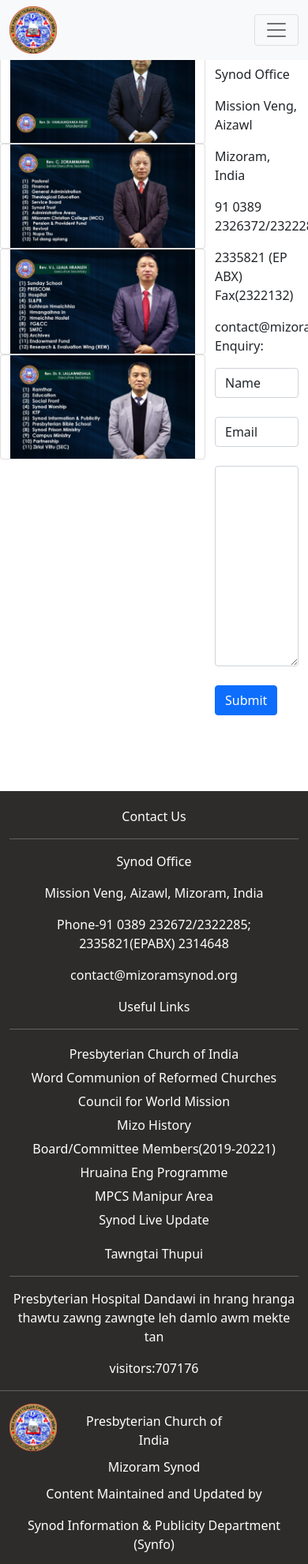
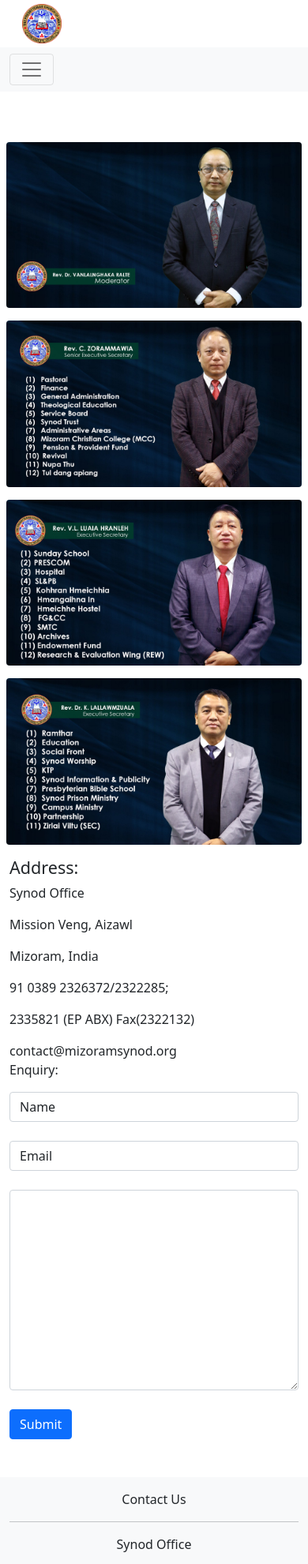
Before and after one commit to DingDeuhTop/bootstrap_inzirna, a plain HTML site: page pages/aboutus.html in a window 390 px wide. Shown: the top 1981 px of the page at 79% size. Drawn offline with nearby package versions, Linux system fonts and the light colour scheme.

Commit message:
bootstrap

```diff
--- a/css/footer.css
+++ b/css/footer.css
@@ -1,72 +1,17 @@
- .footer {
-    width: 100%;
-    padding: 20px 0;
-    float: left;
-    background-color: #2e2c2a;
-    color: #ffffff;
-  }
-
-  #footer-content {
-    display: grid;
-    grid-template-columns: repeat(3, 1fr);
-    gap: 10px;
-    padding: 0 20px;
-  }
-
-  #usefullink ul {
-    list-style: none;
-    line-height: 30px;
-    padding-left: 0;
-  }
-
-  #usefullink ul a {
-    text-decoration: none;
-    color: rgb(255, 255, 255);
-  }
-
-  #usefullink ul a:hover {
-    text-decoration: underline;
-    color: rgb(92, 85, 3);
-  }
-
-  .footer-copyright {
-    margin: 0 30px;
-  }
-
-  .footer-container {
-    width: 1800px;
-    margin: 0 auto;
-  }
-
-  .logo {
-    float: left;
-    width: 600px;
-  }
-
-  .logo img {
-    width: 60px;
-    height: auto;
-    float: left;
-  }
-
-  .logo-text {
-    margin: 0 40px;
-  }
-
-  .logo-text p {
-    margin: 10px 38px;
-  }
-
 .footer-text {
   /* float: right; */
   text-align: right;
 }
 
 @media (max-width: 575.98px) {
-    .footer .footer-container{
+  .footer .footer-container {
     text-align: center;
   }
-    .footer .footer-text{
+
+  .footer .footer-container .logo-wrapper-text p{
+    text-align: center;
+  }
+  .footer .footer-text {
     text-align: center;
   }
 }
--- a/css/header.css
+++ b/css/header.css
@@ -1,4 +1,4 @@
-#header {
+/* #header {
   padding: 10px;
 }
 
@@ -41,4 +41,10 @@
   display: flex;
   align-items: center;
   max-width: 1500px !important;
+} */
+
+.header_image img {
+  width: 60px;
+  height: 60px;
+  float: left;
 }
--- a/css/index.css
+++ b/css/index.css
@@ -1,4 +1,4 @@
-.text-content #box {
+/* .text-content #box {
   text-transform: capitalize;
   text-align: center;
   width: 100%;
@@ -36,7 +36,7 @@
 
 .notification .see-all{
   width: 250px;
-}
+} */
 
 @media (max-width: 575.98px) {
   .card-text{
--- a/pages/aboutus.html
+++ b/pages/aboutus.html
@@ -17,30 +17,45 @@
   </head>
   <body>
     <div class="header">
-      <div class="header-content">
-        <nav class="navbar navbar-expand-lg navbar-light bg-light fixed-top">
+      <header class="border-0">
+        <!-- As a header-->
+        <nav class="navbar navbar-light p-0">
           <div class="container">
-            <div id="header_image">
-              <div class="img">
-                <img src="../img/logo.png" class="img-fluid" alt="logo" />
+            <a class="navbar-brand" href="#">
+              <div class="d-flex align-items-center">
+                <div class="mx-3">
+                  <img
+                    src="../img/logo.png"
+                    class="img-fluid"
+                    style="width: 50px; height: auto"
+                    alt="logo"
+                  />
                 </div>
-              <div class="header-text d-none d-sm-block">
-                <p class="text-1">Presbyterian Church of India</p>
-                <p class="text-2">Mizoram Synod</p>
+                <div class="d-none d-sm-block">
+                  <p class="m-0 p-0">Presbyterian Church of India</p>
+                  <p class="m-0 p-0 fw-bold">Mizoram Synod</p>
                 </div>
               </div>
+            </a>
+          </div>
+        </nav>
+
+        <!-- As a link -->
+        <div class="sticky-top">
+          <nav class="navbar navbar-expand-lg navbar-light bg-light">
+            <div class="container">
               <button
                 class="navbar-toggler"
                 type="button"
                 data-bs-toggle="collapse"
-              data-bs-target="#navbarSupportedContent"
-              aria-controls="navbarSupportedContent"
+                data-bs-target="#navbarScroll"
+                aria-controls="navbarScroll"
                 aria-expanded="false"
                 aria-label="Toggle navigation"
               >
                 <span class="navbar-toggler-icon"></span>
               </button>
-            <div class="collapse navbar-collapse" id="navbarSupportedContent">
+              <div class="collapse navbar-collapse" id="navbarScroll">
                 <ul
                   class="navbar-nav me-auto mb-2 mb-lg-0 justify-content-center"
                 >
@@ -48,7 +63,9 @@
                     <a class="nav-link" href="../index.html">Home</a>
                   </li>
                   <li class="nav-item">
-                  <a class="nav-link" href="./pages/aboutus.html">About us</a>
+                    <a class="nav-link" href="../pages/aboutus.html"
+                      >About us</a
+                    >
                   </li>
                   <li class="nav-item">
                     <a class="nav-link" href="#">Deptt./Comt.</a>
@@ -82,28 +99,29 @@
             </div>
           </nav>
         </div>
-      <div
-        class="container position-relative overflow-hidden p-lg-5 mx-auto my-5"
-      >
+      </header>
+
+      <main class="my-5">
+        <div class="container">
           <div class="row">
-          <div class="col-8">
+            <div class="col-sm-12 col-lg-8">
               <div class="row">
-              <div class="card mod col-sm-12 col-md-6" >
-                <img class="img-fluid" src="../img/mod.jpg" alt="pic" />
+                <div class="card mod col-sm-12 col-md-6 border-0 g-3">
+                  <img class="img-fluid rounded-2" src="../img/mod.jpg" alt="pic" />
                 </div>
-              <div class="card sr col-sm-12 col-md-6" >
-                <img class="img-fluid" src="../img/sr.jpg" alt="pic" />
+                <div class="card sr col-sm-12 col-md-6 border-0 g-3">
+                  <img class="img-fluid rounded-2" src="../img/sr.jpg" alt="pic" />
                 </div>
-              <div class="card sec col-sm-12 col-md-6" >
-                <img class="img-fluid" src="../img/ex.jpg" alt="pic" />
+                <div class="card sec col-sm-12 col-md-6 border-0 g-3">
+                  <img class="img-fluid rounded-2" src="../img/ex.jpg" alt="pic" />
                 </div>
-              <div class="card sec col-sm-12 col-md-6" >
-                <img class="img-fluid" src="../img/exsec.jpg" alt="pic" />
+                <div class="card sec col-sm-12 col-md-6 border-0 g-3">
+                  <img class="img-fluid rounded-2" src="../img/exsec.jpg" alt="pic" />
                 </div>
               </div>
             </div>
-          <div class="col-4">
-            <div class="row">
+            <div class="col-sm-12 col-lg-4 mt-3">
+              <div class="row ">
                 <h4>Address:</h4>
                 <p>Synod Office</p>
                 <p>Mission Veng, Aizawl</p>
@@ -141,7 +159,11 @@
                       rows="10"
                     ></textarea>
                     <br />
-                  <button type="submit" class="btn btn-primary" value="submit">
+                    <button
+                      type="submit"
+                      class="btn btn-primary"
+                      value="submit"
+                    >
                       Submit
                     </button>
                   </form>
@@ -150,8 +172,10 @@
             </div>
           </div>
         </div>
+      </main>
 
-      <div class="footer mt-5">
+      <footer>
+        <div class="footer bg-light text-dark pt-3">
           <div class="container">
             <div class="footer-container">
               <div class="row footer-content">
@@ -169,30 +193,46 @@
                   <p>Useful Links</p>
                   <hr />
                   <div id="usefullink">
-                  <ul>
+                    <ul class="list-unstyled">
                       <li>
-                      <a href="/">Presbyterian Church of India</a>
+                        <a href="/" class="text-decoration-none text-dark"
+                          >Presbyterian Church of India</a
+                        >
                       </li>
                       <li>
-                      <a href="/">Word Communion of Reformed Churches</a>
+                        <a href="/" class="text-decoration-none text-dark"
+                          >Word Communion of Reformed Churches</a
+                        >
                       </li>
                       <li>
-                      <a href="/">Council for World Mission</a>
+                        <a href="/" class="text-decoration-none text-dark"
+                          >Council for World Mission</a
+                        >
                       </li>
                       <li>
-                      <a href="/">Mizo History</a>
+                        <a href="/" class="text-decoration-none text-dark"
+                          >Mizo History</a
+                        >
                       </li>
                       <li>
-                      <a href="/">Board/Committee Members(2019-20221)</a>
+                        <a href="/" class="text-decoration-none text-dark"
+                          >Board/Committee Members(2019-20221)</a
+                        >
                       </li>
                       <li>
-                      <a href="/">Hruaina Eng Programme</a>
+                        <a href="/" class="text-decoration-none text-dark"
+                          >Hruaina Eng Programme</a
+                        >
                       </li>
                       <li>
-                      <a href="/">MPCS Manipur Area</a>
+                        <a href="/" class="text-decoration-none text-dark"
+                          >MPCS Manipur Area</a
+                        >
                       </li>
                       <li>
-                      <a href="/">Synod Live Update</a>
+                        <a href="/" class="text-decoration-none text-dark"
+                          >Synod Live Update</a
+                        >
                       </li>
                     </ul>
                   </div>
@@ -211,13 +251,26 @@
               </div>
               <div class="row footer-copyright">
                 <hr />
-              <div class="logo col-sm-12 col-md-6">
-                <div class="img">
-                  <img src="../img/logo.png" alt="logo" />
+                <div class="img text-center d-sm-none">
+                  <img
+                    src="../img/logo.png"
+                    class="img-fluid"
+                    style="width: 60px"
+                    alt="logo"
+                  />
                 </div>
-                <div class="logo-text">
-                  <p>Presbyterian Church of India</p>
-                  <p>Mizoram Synod</p>
+                <div class="d-flex col-sm-12 col-md-6">
+                  <div class="img d-none d-sm-block">
+                    <img
+                      src="../img/logo.png"
+                      class="img-fluid"
+                      style="width: 60px"
+                      alt="logo"
+                    />
+                  </div>
+                  <div>
+                    <p class="m-0 p-0">Presbyterian Church of India</p>
+                    <p class="m-0 p-0 fw-bold">Mizoram Synod</p>
                   </div>
                 </div>
                 <div class="footer-text col-sm-12 col-md-6">
@@ -229,6 +282,7 @@
             </div>
           </div>
         </div>
+      </footer>
     </div>
   </body>
   <script
```
Also changed, not shown: index.html (+98 -49 lines). Lines whose indentation alone changed are shown as unchanged.
